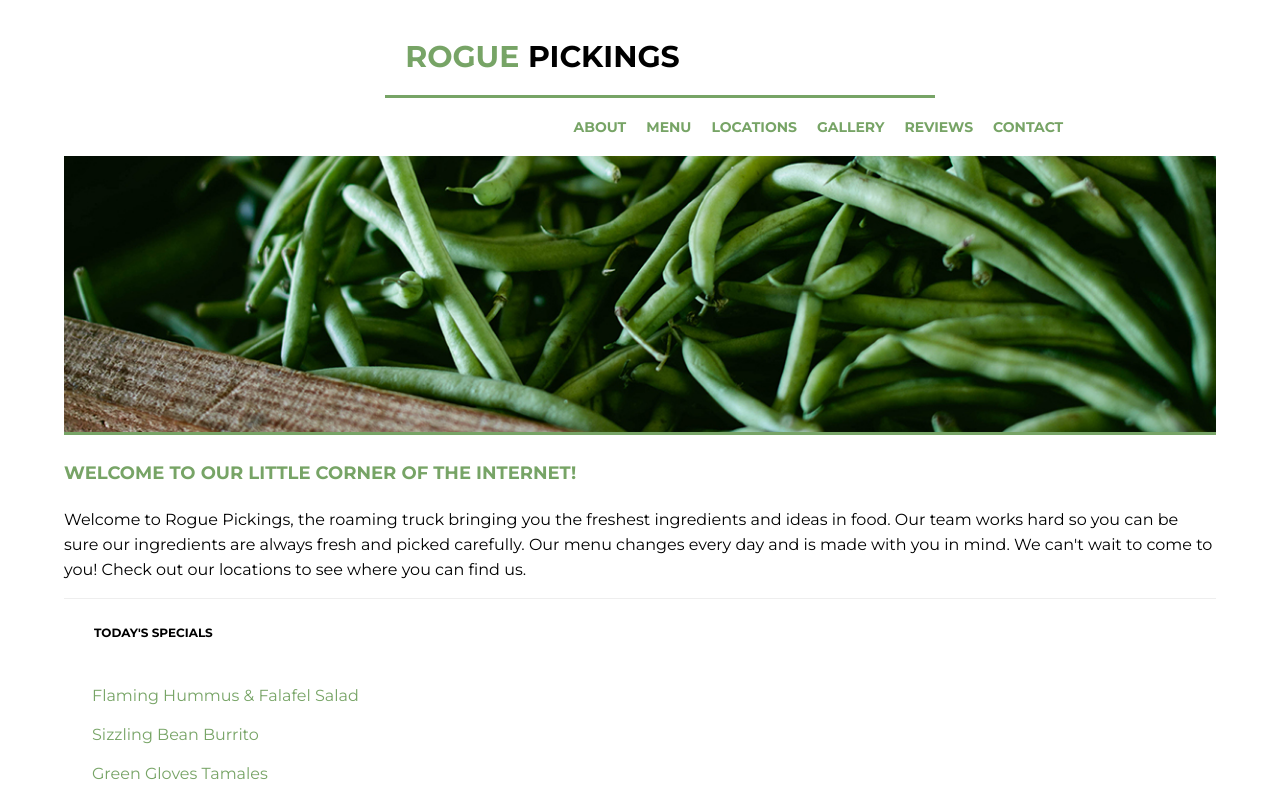
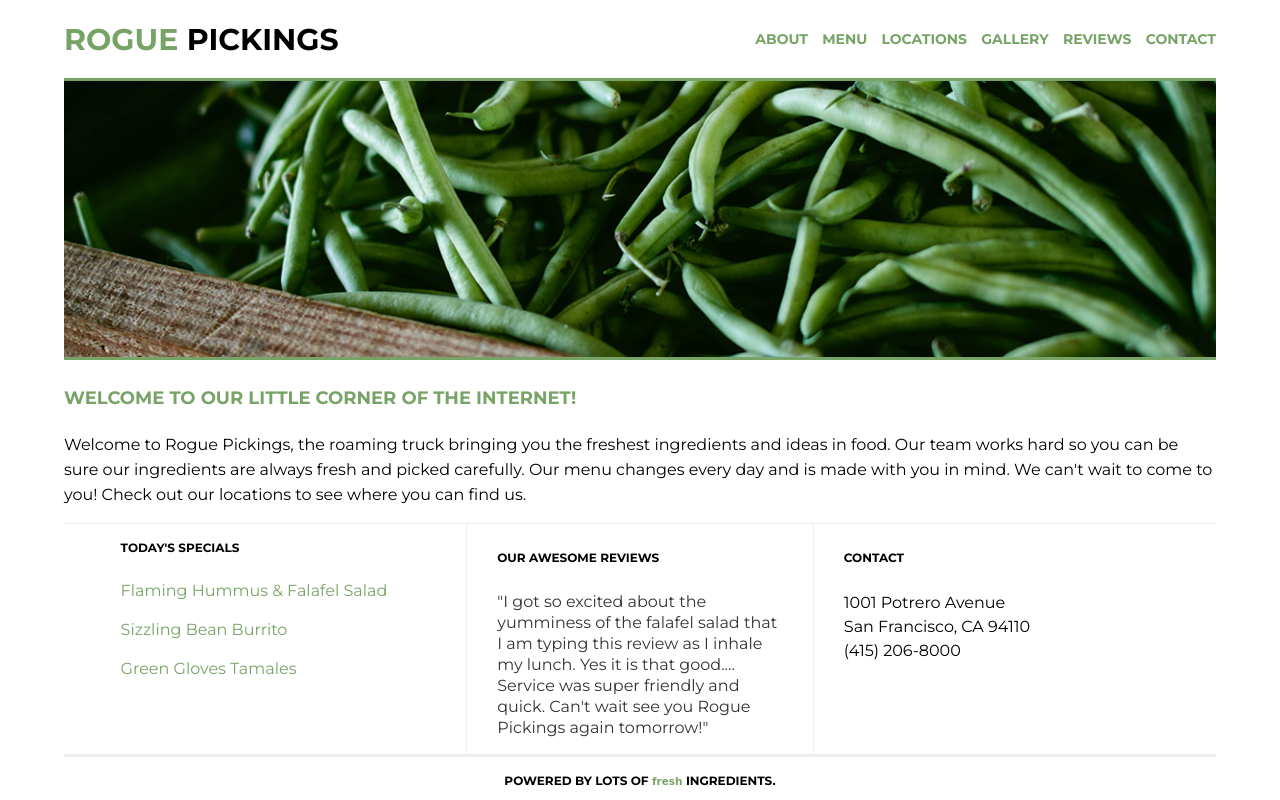
Before and after one commit to skonebrant/rogue-pickings, a plain HTML site: page index.html in a window 1280 px wide. Shown: the top 800 px of the page. Drawn offline with Linux system fonts and the light colour scheme; a web font is replaced by a local one.

Commit message:
final version

```diff
--- a/css/main.css
+++ b/css/main.css
@@ -1,23 +1,20 @@
+/* Final version */
+
 html {
 	font-size: 16px;
-	height: 100%;
-	display: block;
 }
 
 body {
 	font-family: 'Montserrat', Helvetica, Arial, sans-serif;
-	height: 100%;
-	width: 100%;
 	display: flex;
 	justify-content: center;
-	align-content: center;
+	align-items: center;
 	font-size: 1em;
 }
 
 .container{
+	max-width: 1200px;
 	width: 90%;
-	max-width: 1200px;
-	height: 100%;
 	display: flex;
 	justify-content: center;
 	align-items: center;
@@ -32,14 +29,10 @@ h4 {
 	text-transform: uppercase;
 	font-weight: 700;
 }
-h1 {
-	font-size: 1.875em;
-}
+
+
 h2 {
     font-size: 1.5em;
-}
-h3 {
-	font-size: 1.125em;
 }
 h4 {
 	font-size: 0.75em;
@@ -47,28 +40,27 @@ h4 {
 
 p {
 	font-size: 0.875em;
-	line-height: 21px;
+	line-height: 1.3125em;
     padding: 0 30px;
 }
 
 /*The widths are in a percentage!*/
-
-}
 header {
+	width: 100%;
 	border-bottom: 3px solid #77a466;
-	text-align: center;
-	width: 100%;
 	display: flex;
 	justify-content: center;
 	align-items: center;
 	flex-flow: row wrap;
+	text-align: center;
 }
 
 header h1 {
+	font-size: 1.875em;
 	margin: 0;
 	padding: 38px 20px 20px 20px;
 	border-bottom: 3px solid #77a466;
-	width: 100%;
+    width: 100%;
 }
 header h1 span {
 	color: #77a466;
@@ -77,19 +69,17 @@ header h1 span {
 header nav {
 	padding: 20px 0;
 	width: 100%;
-	margin-left: 35%;
 }
 header nav ul {
-	display: block;
 	margin: 0;
 	padding: 0;
-	list-style-type: none;
 }
 header nav ul li {
 	text-transform: uppercase;
 	font-weight: 700;
 	font-size: 0.875em;
-	padding: 0 10px;
+	padding: 10px 0;
+	list-style: none;
 }
 header nav ul li a{
 	text-decoration: none;
@@ -97,68 +87,42 @@ header nav ul li a{
 }
 
 /*The widths are in a percentage!*/
-.top-section {
+.top-section,
+.bottom-section {
 	display: flex;
 	justify-content: center;
 	align-items: center;
 	flex-flow: row wrap;
 }
 
-
-.bottom-section {
-	display: flex;
-	justify-content: center;
-	align-items: center;
-	align-content: center;
-	flex-flow: row wrap;
-}
-
-.main-image {
-	display: block;
-}
 .main-image img {
 	width: 100%;
 	border-bottom: 3px solid #77a466;
-}
-
-.main-title {
-	display: block;
 }
 
 .main-title h3 {
 	text-align: left;
 	padding: 5px 0;
 	color: #77a466;
+	font-size: 1.125em;
 }
 .main-title p {
 	padding: 0;
 	font-size: 1em;
-	line-height: 25px;
+	line-height: 1.5626em;
 }
 
 .section-one,
 .section-two,
 .section-three {
 	width: 100%;
-	height: auto;
 	border-top: 1px solid #eee;
-}
-
-.section-one h4 {
-	padding: 10px 30px;
-}
-
-.section-two h4,
-.section-three h4 {
-	padding: 10px 30px;
 }
 
 .menu {
 	list-style: none;
-	padding: 10px 0;
-	margin-left: 1.75em;
+	padding: 0;
 }
-
 .menu li {
 	padding: 10px 0;
 	color:#77a466;
@@ -167,51 +131,78 @@ header nav ul li a{
 .reviews {
 	color: #333;
 	font-size: 1em;
-	line-height: 21px;
+	line-height: 1.3125em;
 }
 
 .address {
 	font-size: 1em;
-	line-height: 24px;
+	line-height: 1.5em;
 }
 
 /*The widths are in a percentage!*/
 footer {
-	height: 50px;
 	border-top: 3px solid #eee;
-	margin: 0 auto;
 	text-align: center;
+	width: 100%;
 	display: flex;
 	justify-content: center;
-	align-content: center;
+	align-items: center;
+	flex-flow: row wrap;
+
 }
 footer span {
-	font-family: 'Galada', cursive;
+	font-family: 'Wisdom Script', cursive;
 	text-transform: lowercase;
 	color: #77a466;
 	font-size: 0.875em;
 }
 
+/* --------------- RESPONSIVE ---------------- */
+
 @media all and (min-width:768px) {
-	/* Tablet styles here */
+    /* Tablet styles here */
+
 	.bottom-section {
+		display: flex;
+		justify-content: center;
+		align-items: flex-start;
+		flex-flow: row wrap;
+		border-top: 1px solid #eee;
+	}
 
+	.section-one,
+	.section-two,
+	.section-three {
+		width: 30%;
+		border-top: none;
 	}
-	.section-one {
-
+	.section-two h4,
+	.section-three h4 {
+		padding: 10px 30px;
 	}
 	.section-two {
-
-	}
-	.section-three {
-
+		border-left: 1px solid #eee;
+		border-right: 1px solid #eee;
 	}
 }
 
 @media all and (min-width:1200px) {
     /* Desktop styles here */
+	header {
+		justify-content: space-between;
+	}
+	header h1 {
+		width: 30%;
+		border: none;
+		padding: 0;
+		text-align: left;
+	}
+	header nav {
+		width: 40%;
+	}
 	header nav ul {
 		display: flex;
 		justify-content: space-between;
 	  }
-}
+
+	}
```
